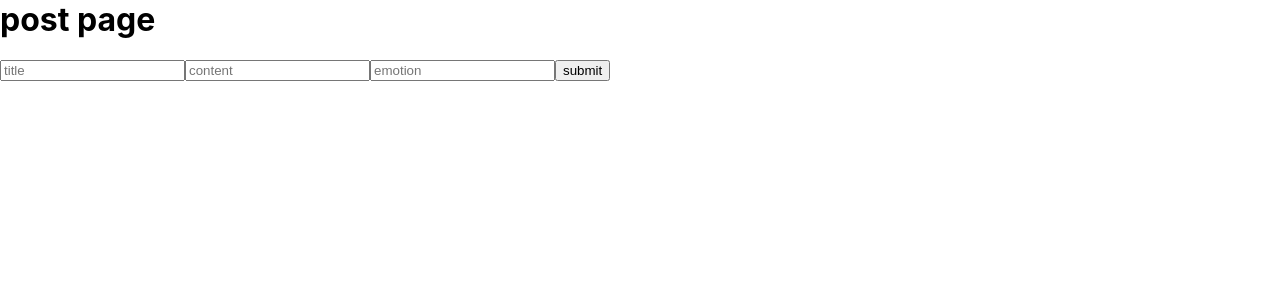
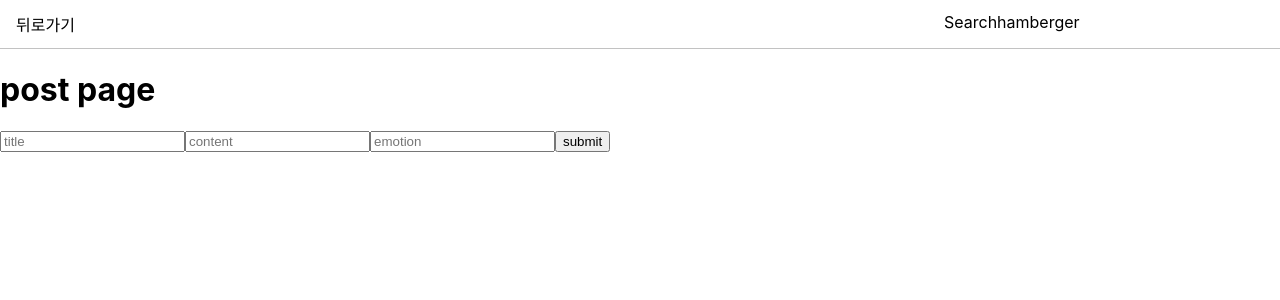
Before and after one commit to GDSC-DEU/2022-SolutionChallenge-Dasoni, a React app in the folder frontend/: page /post in a window 1280 px wide. Shown: the top 300 px of the page. Built offline with nearby package versions, Linux system fonts and the light colour scheme; no server answers.

Commit message:
feat: add `Header` atom component

```diff
--- /dev/null
+++ b/frontend/src/components/atoms/wrapper/Header/index.ts
@@ -0,0 +1,10 @@
+import styled from "styled-components";
+
+export const Header = styled.header`
+  display: flex;
+  flex-direction: row;
+  justify-content: space-between;
+
+  padding: 12px 16px;
+  border-bottom: 0.48px solid #c2c2c2;
+`;
--- a/frontend/src/layouts/MainLayout/index.tsx
+++ b/frontend/src/layouts/MainLayout/index.tsx
@@ -1,8 +1,9 @@
+import { Header } from "../../components/atoms/wrapper/Header";
 import * as React from "react";
 import { Outlet } from "react-router";
 import { Link } from "react-router-dom";
 
-import { ButtonBox, Header, Main, Nav } from "./styles";
+import { ButtonBox, Main, Nav } from "./styles";
 
 function MainLayout() {
   return (
--- a/frontend/src/layouts/MainLayout/styles.ts
+++ b/frontend/src/layouts/MainLayout/styles.ts
@@ -1,13 +1,4 @@
 import styled from "styled-components";
-
-export const Header = styled.header`
-  display: flex;
-  flex-direction: row;
-  justify-content: space-between;
-
-  padding: 12px 16px;
-  border-bottom: 0.48px solid #c2c2c2;
-`;
 
 export const ButtonBox = styled.div`
   width: 25vw;
--- a/frontend/src/layouts/SubPageLayout/index.tsx
+++ b/frontend/src/layouts/SubPageLayout/index.tsx
@@ -1,10 +1,18 @@
+import { Header } from "../../components/atoms/wrapper/Header";
 import * as React from "react";
 import { Outlet } from "react-router";
+import { ButtonBox } from "../../layouts/MainLayout/styles";
 
 function SubPageLayout() {
   return (
     <>
-      <header></header>
+      <Header>
+        <div>뒤로가기</div>
+        <ButtonBox>
+          <span>Search</span>
+          <span>hamberger</span>
+        </ButtonBox>
+      </Header>
       <main>
         <Outlet />
       </main>
```
